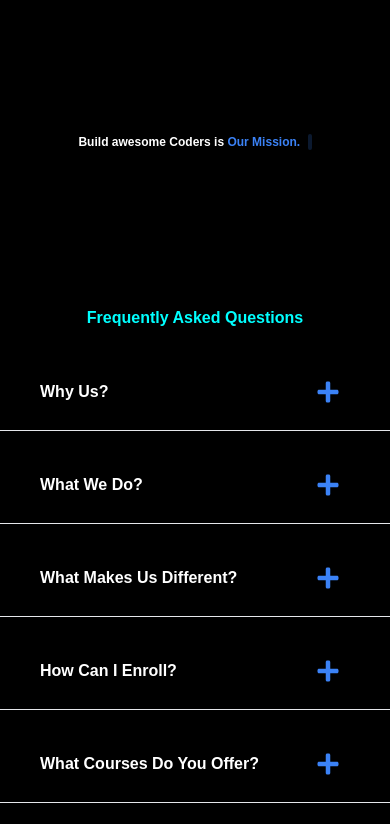
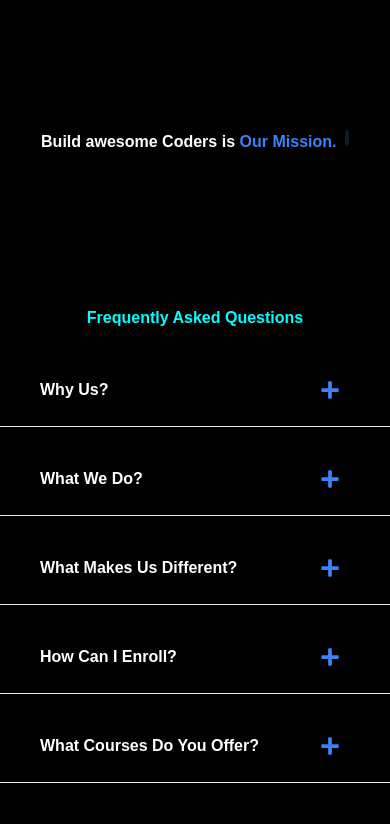
Before and after one commit to triptiarora8/MY-PORTFOLIO, a Next.js app: page / in a window 390 px wide. Shown: the part 3320-4144 px from the top of the page. Built offline with nearby package versions, Linux system fonts and the light colour scheme.

Commit message:
responsive

```diff
--- a/src/components/FAQ.tsx
+++ b/src/components/FAQ.tsx
@@ -24,18 +24,18 @@ function FAQ() {
                 {Faq.map((FAQ) => (
                     <div key={FAQ.id} className="w-full border-b px-10 py-4">
                         <div className="flex justify-between items-center">
-                            <h1 className="sm:text-lg md:text-xl lg:text-xl xl:text-2xl font-bold">{FAQ.Title}</h1>
+                            <h1 className="sm:text-lg md:text-xl lg:text-xl xl:text-xl font-bold">{FAQ.Title}</h1>
                             <button
                                 onClick={() => toggleDescription(FAQ.id)}
                                 className="text-sm text-blue-500 hover:text-blue-700 "
                             >
                                 {openFAQ === FAQ.id ? (
-                                    <div className="w-fit h-fit p-[10px] bg-smoke rounded-full">
-                                        <FaMinus className="text-2xl text-purple" />
+                                    <div className="w-fit h-fit p-[10px]  rounded-full">
+                                        <FaMinus className="xl:text-xl sm:text-lg  text-purple" />
                                     </div>
                                 ) : (
-                                    <div className="w-fit h-fit p-[10px] bg-smoke rounded-full">
-                                        <FaPlus className="text-2xl text-dim-gray" />
+                                    <div className="w-fit h-fit p-[10px] rounded-full">
+                                        <FaPlus className="text-xl text-dim-gray" />
                                     </div>
                                 )}
                             </button>
--- a/src/components/ui/typewriter-effect.tsx
+++ b/src/components/ui/typewriter-effect.tsx
@@ -72,7 +72,7 @@ export const TypewriterEffect = ({
   return (
     <div
       className={cn(
-        "text-base sm:text-xl md:text-3xl lg:text-5xl font-bold text-center",
+        "sm:text-2xl md:text-3xl lg:text-5xl font-bold text-center",
         className
       )}
     >
@@ -110,7 +110,6 @@ export const TypewriterEffectSmooth = ({
   className?: string;
   cursorClassName?: string;
 }) => {
-  // split text inside of words into array of characters
   const wordsArray = words.map((word) => {
     return {
       ...word,
@@ -156,7 +155,7 @@ export const TypewriterEffectSmooth = ({
         }}
       >
         <div
-          className="text-xs sm:text-base md:text-xl lg:text:3xl xl:text-5xl font-bold"
+          className=" sm:text-base md:text-xl lg:text:3xl xl:text-5xl font-bold"
           style={{
             whiteSpace: "nowrap",
           }}
--- a/tailwind.config.ts
+++ b/tailwind.config.ts
@@ -1,3 +1,6 @@
+const defaultTheme = require("tailwindcss/defaultTheme");
+const colors = require("tailwindcss/colors");
+
 const {
   default: flattenColorPalette,
 } = require("tailwindcss/lib/util/flattenColorPalette");
```
